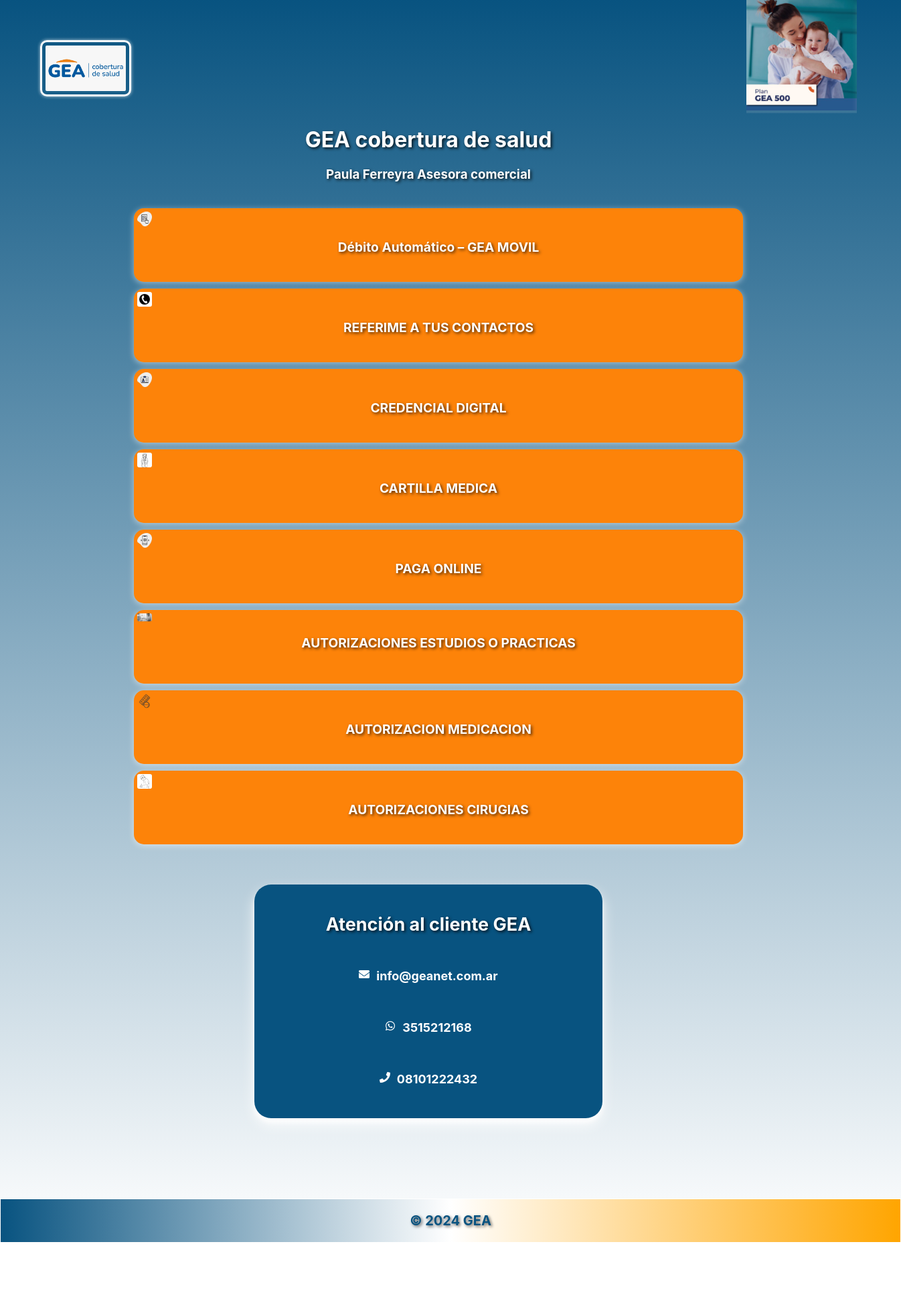
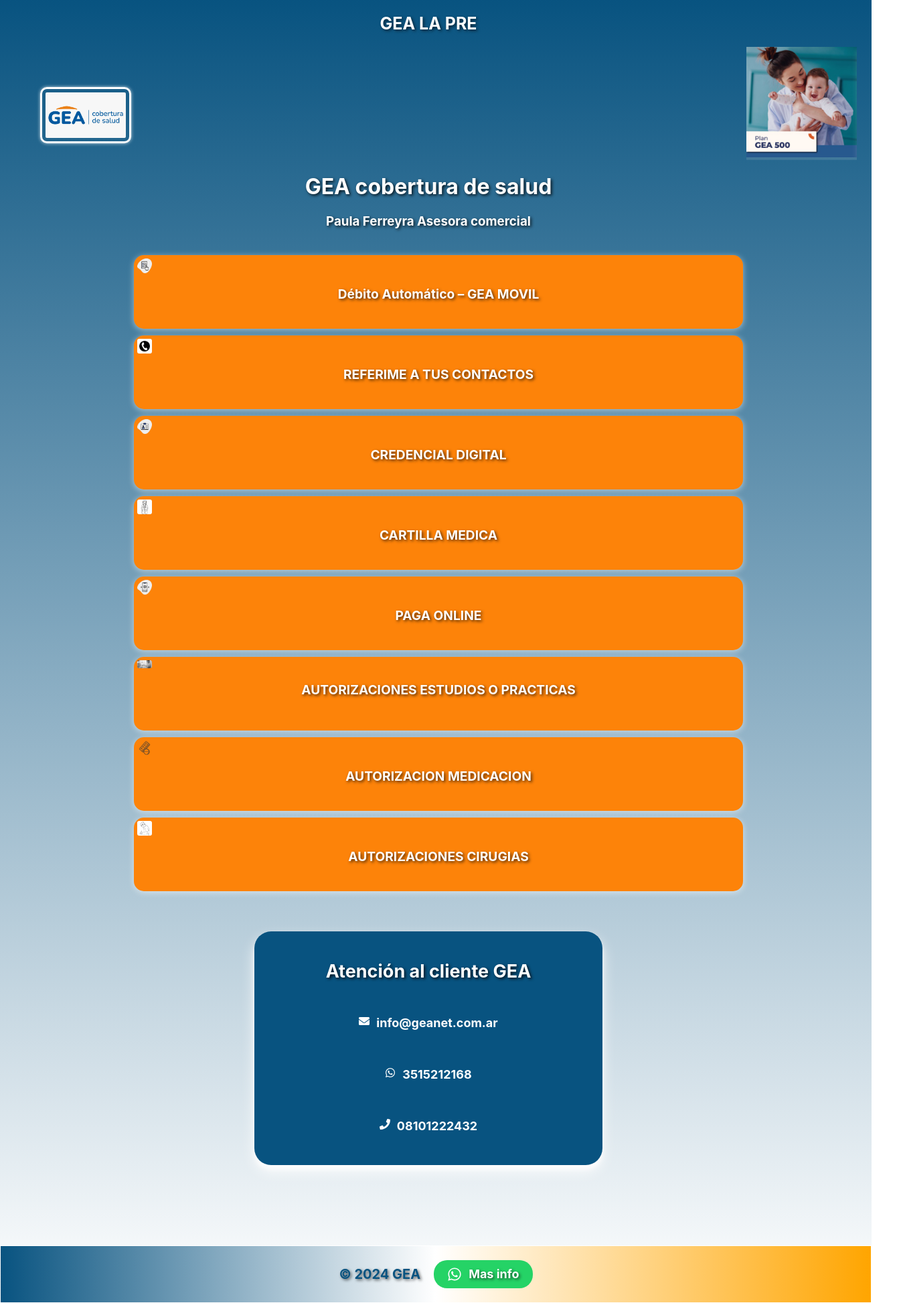
Before and after one commit to LDZamblera/geamovil, a React (Create React App) app: page / in a window 1280 px wide. Shown: the whole page at 67% size, 1346 px wide, since content can reach past the window. Before the commit the page ends 1856 px from the top, so only its background shows below. Built offline with nearby package versions, Linux system fonts and the light colour scheme.

Commit message:
actualizacion

```diff
--- a/src/App.js
+++ b/src/App.js
@@ -2,6 +2,7 @@
 import './components/styles.css';
 import Links from './components/Links';
 import Footer from './components/footer';
+import TypingText from './components/TypingText';
 import AtencionCliente from './components/AtencionCliente';
 import { BrowserRouter as Router, Route, Routes } from 'react-router-dom';
 
@@ -23,6 +24,7 @@
   return (
     <Router>
       <div>
+      <TypingText />
         <Links links={links} />
         <Routes>
           <Route path="/atencion-al-cliente" element={<AtencionCliente />} />
--- /dev/null
+++ b/src/components/TypingText.js
@@ -0,0 +1,41 @@
+import React, { useEffect, useState } from 'react';
+
+const TypingText = () => {
+  const [text, setText] = useState('');
+  const [index, setIndex] = useState(0);
+  const message = 'GEA LA PREPAGA QUE NECESITAS';
+  const speed = 100; // Velocidad de escritura en milisegundos
+
+  useEffect(() => {
+    if (index < message.length) {
+      const timeoutId = setTimeout(() => {
+        setText((prev) => prev + message[index]);
+        setIndex(index + 1);
+      }, speed);
+      return () => clearTimeout(timeoutId);
+    } else {
+      const resetTimeout = setTimeout(() => {
+        setText(''); // Reinicia el texto después de una pausa
+        setIndex(0);
+      }, 2000); // Tiempo de pausa antes de reiniciar
+      return () => clearTimeout(resetTimeout);
+    }
+  }, [index, message, speed]);
+
+  return (
+    <div style={typingStyle}>
+      {text}
+    </div>
+  );
+};
+
+const typingStyle = {
+  fontSize: '25px',
+  color: 'white',
+  fontWeight: 'bold',
+  textAlign: 'center',
+  padding: '20px',
+  textShadow: '2px 2px 4px rgba(0, 0, 0, 0.6)',
+};
+
+export default TypingText;
--- a/src/components/footer.js
+++ b/src/components/footer.js
@@ -1,29 +1,59 @@
-// Footer.js
-
 import React from 'react';
+import { FaWhatsapp } from 'react-icons/fa'; // Importa el icono de WhatsApp
 
 const Footer = () => {
   return (
     <footer style={footerStyle}>
-      <p>&copy; 2024 GEA</p>
+      <p style={textStyle}>&copy; 2024 GEA</p>
+      <a
+        href="https://wa.me/5493517511993" // Número de WhatsApp actualizado
+        target="_blank"
+        rel="noopener noreferrer"
+        style={whatsappButtonStyle}
+      >
+        <FaWhatsapp style={iconStyle} /> Mas info
+      </a>
     </footer>
   );
 };
 
 const footerStyle = {
+  display: 'flex',
+  justifyContent: 'center',
+  alignItems: 'center',
   background: 'linear-gradient(to right, #085380, #FFFFFF, #FFA500)',
   color: '#085380',
   textAlign: 'center',
-  padding: '0',
+  padding: '10px',
   position: 'relative',
   bottom: 0,
   border: '1px solid white',
-  width: '105%',
+  width: '100%',
   marginTop: '5rem',
   fontSize: '20px',
   fontWeight: 'bold',
-  textShadow: '2px 2px 4px rgba(0, 0, 0, 0.6)', // Agrega sombreado
+  textShadow: '2px 2px 4px rgba(0, 0, 0, 0.6)',
 };
 
+const textStyle = {
+  marginRight: '20px', // Espacio entre el texto y el botón
+};
+
+const whatsappButtonStyle = {
+  display: 'inline-flex',
+  alignItems: 'center',
+  backgroundColor: '#25D366',
+  color: '#fff',
+  padding: '10px 20px',
+  borderRadius: '20px',
+  textDecoration: 'none',
+  fontSize: '18px',
+  transition: 'background-color 0.5s ease',
+};
+
+const iconStyle = {
+  marginRight: '10px',
+  fontSize: '22px',
+};
 
 export default Footer;
```
